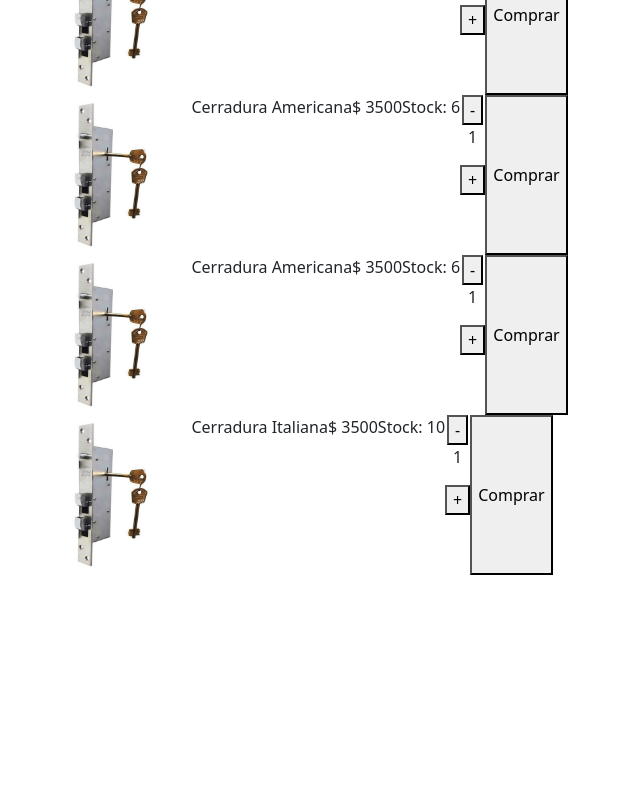
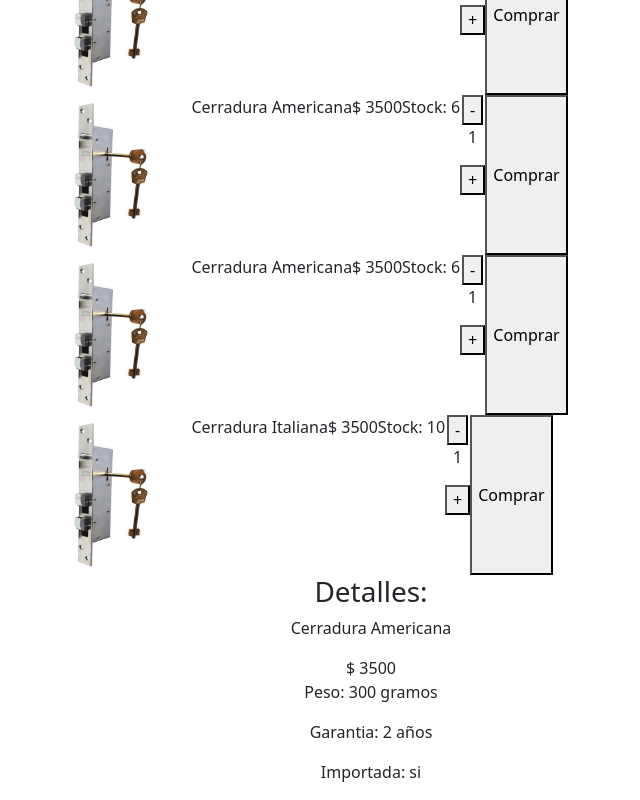
Before and after one commit to martinob10/React, a React (Create React App) app: page /products/1 in a window 1280 px wide. Shown: the part 743-1543 px from the top of the page, without its empty margins (269-909 px from the left). Before the commit the page ends 1318 px from the top, so only its background shows below. Built offline with nearby package versions, Linux system fonts and the light colour scheme; no server answers.

Commit message:
componentes detalles

```diff
--- a/src/App.js
+++ b/src/App.js
@@ -2,9 +2,19 @@ import './App.css';
 import 'bootstrap/dist/css/bootstrap.min.css'
 import NavBar from './components/NavBar/NavBar';
 import ItemListContainer from './components/ItemListContainer/ItemListContainer';
+import ItemDetailContainer from './components/ItemDetailContainer/ItemDetailContainer';
 
 
 function App() {
+  fetch ('https://jsonplaceholder.typicode.com/users')
+  .then((response) =>{
+    return response.json
+  })
+  .then((data)=>{
+    console.log(data)
+  })
+
+
   return (
     <div className="App">
       <div className='d-flex row'>
@@ -19,6 +29,10 @@ function App() {
 
       </div>
 
+      <div className='detalles'>
+        <ItemDetailContainer section="Detalles: " />
+      </div>
+
 
     </div>
   );
--- /dev/null
+++ b/src/components/ItemDetail/ItemDetail.js
@@ -0,0 +1,19 @@
+
+const ItemDetail = ({dataProducts}) => {
+
+    const {title, price, peso, garantia, importada} = dataProducts
+
+    return(
+        <div className="item-detail">
+
+            <p>{title}</p>
+            <span>$ {price}</span>
+            <p>Peso: {peso}</p>
+            <p>Garantia: {garantia}</p>
+            <p>Importada: {importada}</p>
+
+        </div>
+    )
+}
+
+export default ItemDetail
--- /dev/null
+++ b/src/components/ItemDetailContainer/ItemDetailContainer.js
@@ -0,0 +1,40 @@
+import { useEffect, useState } from "react"
+import ItemDetailComplet from '../../utils/item.mock'
+import ItemDetail from '../ItemDetail/ItemDetail'
+
+const ItemDetailContainer = ({section}) => {
+
+    const [Detail, SetDetail ] = useState ([])
+
+    useEffect( () => {
+         //promesa
+    const getItemDetailComplet = new Promise ( (resolve, reject) => {
+        setTimeout( () => {
+            resolve (ItemDetailComplet[0])
+        }, 2000)
+    })
+        getItemDetailComplet
+            .then ((res) => {//Respuesta si esta OK
+                //console.log("Productos ", data)
+                SetDetail(res)
+            })
+            .catch ( (error) => {//capturar el error si fallo
+                console.log()
+            })
+
+            .finally( () => {
+                //Siempre que termina tanto por ok o error
+            })
+    }, [])
+
+    return(
+        <div className="list-products">
+            <h3>{section}</h3>
+
+            <ItemDetail  dataProducts={Detail}/>
+            </div>
+
+    )
+}
+
+export default ItemDetailContainer
--- a/src/components/ItemListContainer/ItemListContainer.js
+++ b/src/components/ItemListContainer/ItemListContainer.js
@@ -7,15 +7,13 @@ const ItemListContainer = ({section}) => {
     //productos
     const [listProducts, setListProducts ] = useState ([])
 
-    //promesa
+
+    useEffect( () => {
         const getProducts = new Promise ( (resolve, reject) => {
             setTimeout( () => {
                 resolve (products)
             }, 2000)
         })
-
-
-    useEffect( () => {
         getProducts
             .then ((res) => {//Respuesta si esta OK
                 //console.log("Productos ", data)
@@ -26,11 +24,11 @@ const ItemListContainer = ({section}) => {
             })
 
             .finally( () => {
+                console.log()
                 //Siempre que termina tanto por ok o error
             })
+    }, [])
 
-
-}, [])
     return(
         <div className="list-products">
             <h3>{section}</h3>
--- /dev/null
+++ b/src/utils/item.mock.js
@@ -0,0 +1,11 @@
+const ItemDetailComplet = [
+    {
+        title: "Cerradura Americana",
+        price: 3500,
+        peso: '300 gramos',
+        garantia:'2 años',
+        importada: "si"
+    }
+]
+
+export default ItemDetailComplet
```
Lines whose indentation alone changed are shown as unchanged.
